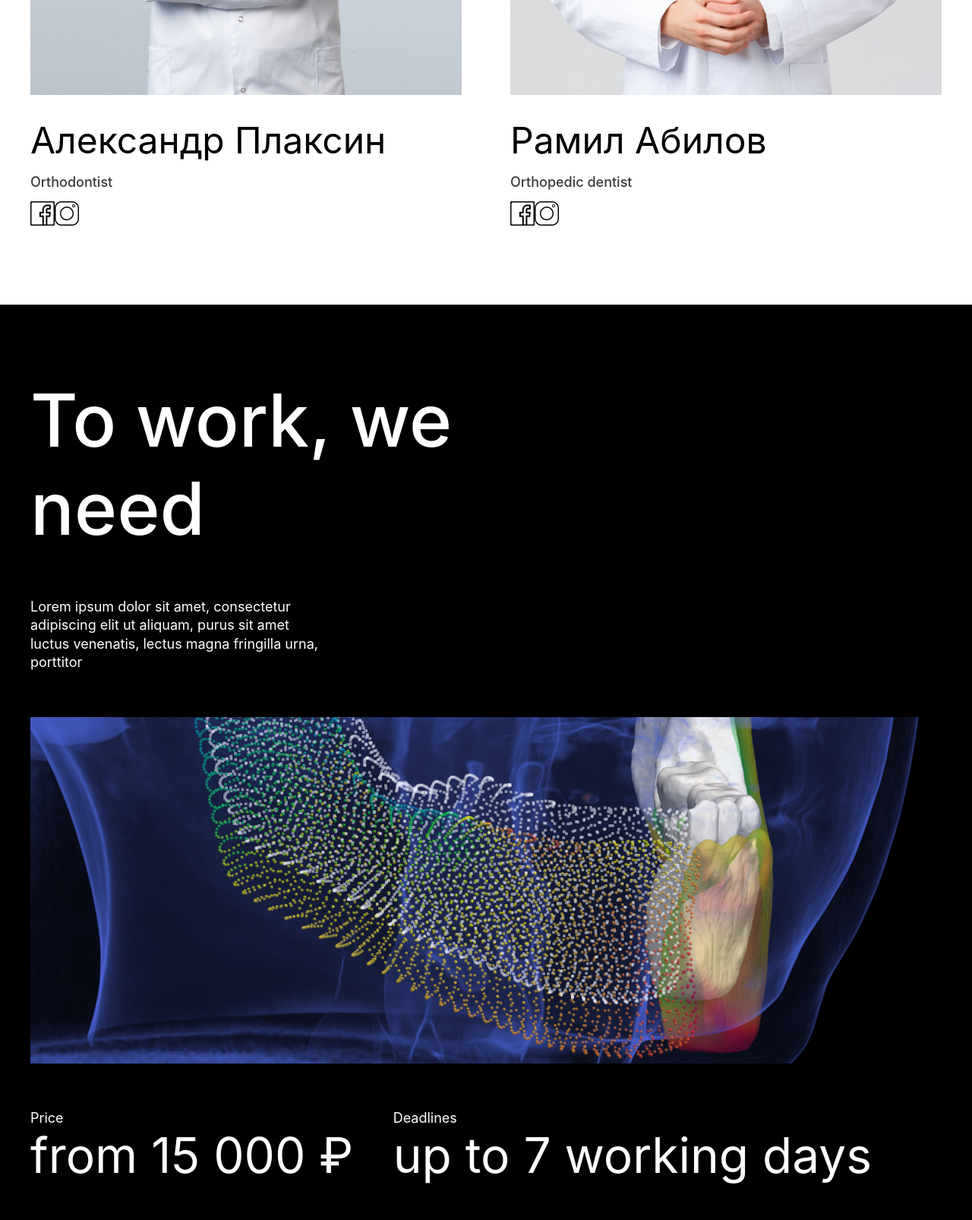
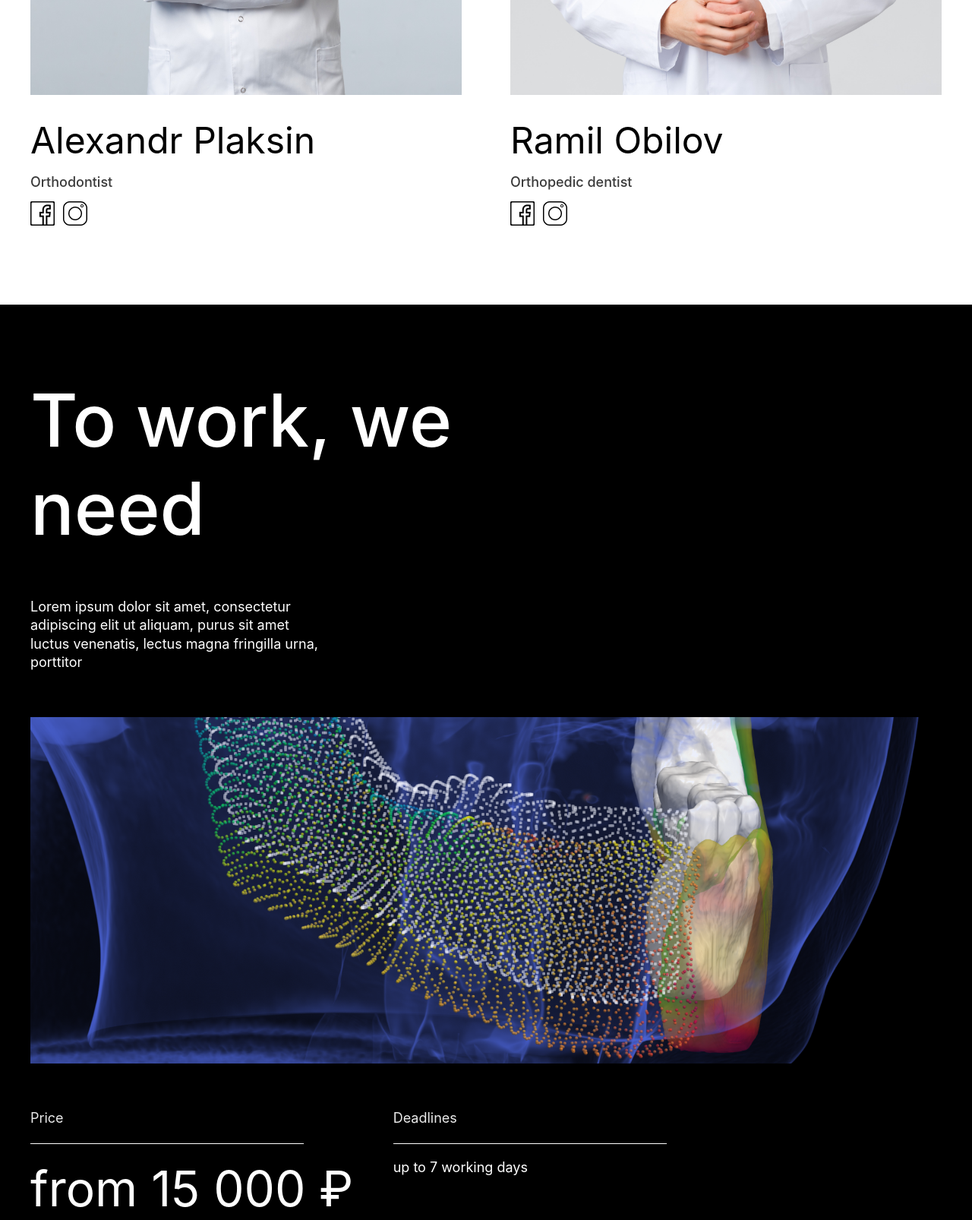
Before and after one commit to ellkty/ellkty.github.io, a plain HTML site: page index_en.html in a window 1280 px wide. Shown: the part 6540-8146 px from the top of the page at 76% size. Drawn offline with nearby package versions, Linux system fonts and the light colour scheme; a web font is replaced by a local one.

Commit message:
Second commit

```diff
--- a/css/adapt.css
+++ b/css/adapt.css
@@ -144,7 +144,7 @@
     .price__content-description{
         font-size: 14px
     }
-    .info__line{
+    .content-line{
         margin-top: 15px;
         margin-bottom: 13px;
         width: 250px;
@@ -406,7 +406,7 @@
         flex-direction: column;
         max-width: 280px;
     }
-    .price__content-line{
+    .content-line{
         min-width: 280px;
         height: 1px;
     }
--- a/index_en.html
+++ b/index_en.html
@@ -156,20 +156,20 @@
                         <div class="team__doctors">
                             <div class="team__doctors-person">
                                 <div class="team__doctors-image"><img src="img/doctor.jpg" alt="doctor"></div>
-                                <div class="team__doctors-name">Александр Плаксин</div>
+                                <div class="team__doctors-name">Alexandr Plaksin</div>
                                 <div class="team__doctors-quality">Orthodontist</div>
                                 <div class="team__doctors-media">
-                                    <div class="media__facebook"><img src="img/facebook.png" alt="facebook"></div>
-                                    <div class="media__instagram"><img src="img/instagram.png" alt="instagram"></div>
+                                    <div class="doctors-facebook"><img src="img/facebook.png" alt="facebook"></div>
+                                    <div class="doctors-instagram"><img src="img/instagram.png" alt="instagram"></div>
                                 </div>
                             </div>
                             <div class="team__doctors-person">
                                 <div class="team__doctors-image"><img src="img/man.jpg" alt="doctor"></div>
-                                <div class="team__doctors-name">Рамил Абилов</div>
+                                <div class="team__doctors-name">Ramil Obilov</div>
                                 <div class="team__doctors-quality">Orthopedic dentist</div>
                                 <div class="team__doctors-media">
-                                    <div class="media__facebook"><img src="img/facebook.png" alt="facebook"></div>
-                                    <div class="media__instagram"><img src="img/instagram.png" alt="instagram"></div>
+                                    <div class="doctors-facebook"><img src="img/facebook.png" alt="facebook"></div>
+                                    <div class="doctors-instagram"><img src="img/instagram.png" alt="instagram"></div>
                                 </div>
                             </div>
                         </div>
@@ -183,18 +183,18 @@
                         <h3 class="price__content-title">To work, we need</h3>
                         <div class="price__content-description">Lorem ipsum dolor sit amet, consectetur adipiscing elit ut aliquam, purus sit amet luctus venenatis, lectus magna fringilla urna, porttitor</div>
                         <div class="price__content-image">
-                            <img src="img/work.png" alt="snimok" class="image__face">
+                            <img src="img/work.png" alt="snimok" class="content-face">
                         </div>
                         <div class="price__content-info">
                             <div class="price__content-active">
-                                <span class="info__type">Price</span>
-                                <div class="info__line"></div>
+                                <span class="content-type">Price</span>
+                                <div class="content-line"></div>
                                 <span class="info__result">from 15 000 ₽</span>
                             </div>
                             <div class="price__content-active">
-                                <span class="info__type">Deadlines</span>
-                                <div class="info__line"></div>
-                                <span class="info__result">up to 7 working days</span>
+                                <span class="content-type">Deadlines</span>
+                                <div class="content-line"></div>
+                                <span class="content-result">up to 7 working days</span>
                             </div>
                         </div>
                     </div>
```
